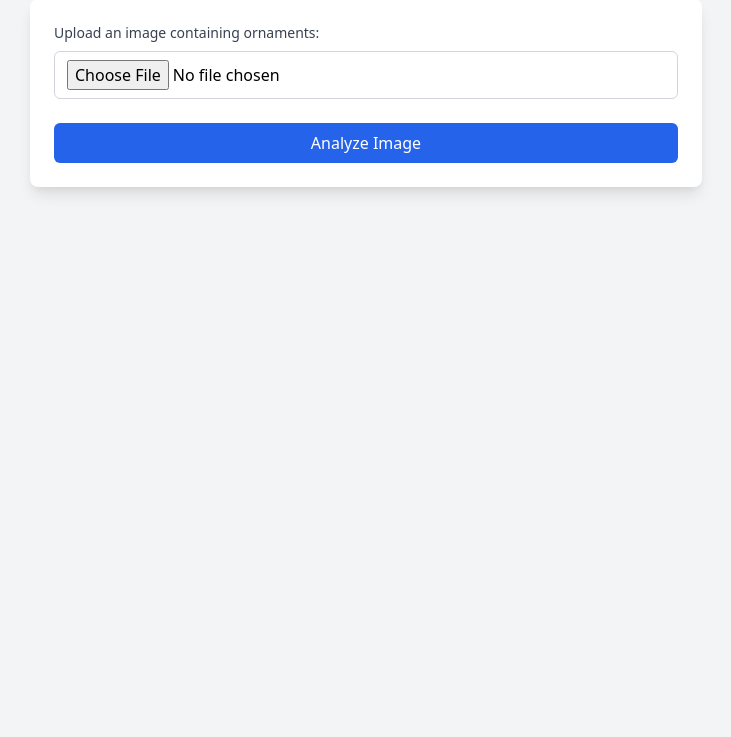
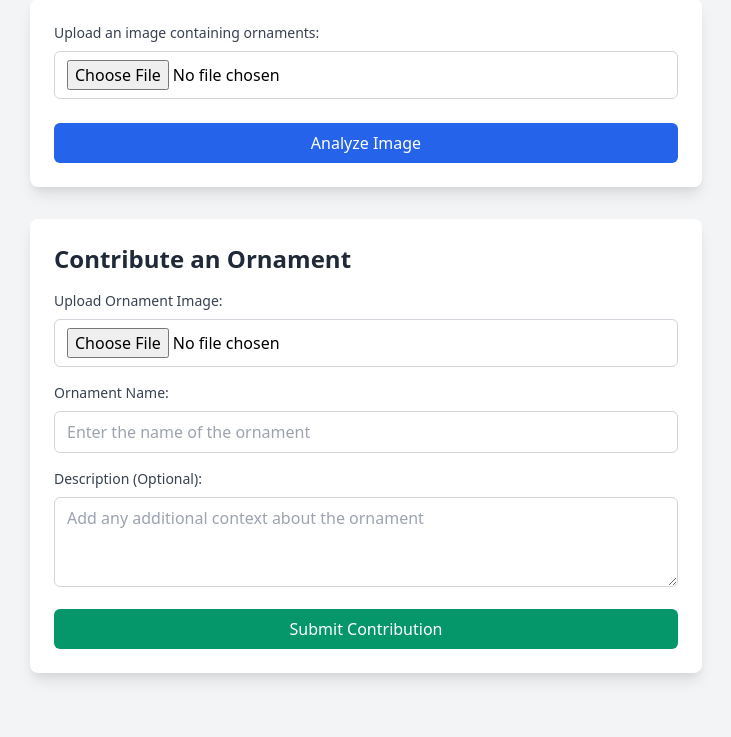
Before and after one commit to ademismkv/Nomadix, a FastAPI app: page / in a window 1280 px wide. Shown: the part 105-842 px from the top of the page, without its empty margins (274-1005 px from the left). Before the commit the page ends 299 px from the top, so only its background shows below. Run offline with FastAPI, Linux system fonts and the light colour scheme.

Commit message:
Update Dockerfile and clean up project structure

```diff
--- a/ornament_analyzer.py
+++ b/ornament_analyzer.py
@@ -1,4 +1,4 @@
-from fastapi import FastAPI, HTTPException, File, UploadFile
+from fastapi import FastAPI, HTTPException, File, UploadFile, Form
 from fastapi.responses import HTMLResponse
 from fastapi.staticfiles import StaticFiles
 from fastapi.templating import Jinja2Templates
@@ -17,6 +17,12 @@ from PIL import Image
 from dotenv import load_dotenv
 import gc
 import torch
+import base64
+import datetime
+import json
+import boto3
+from botocore.exceptions import ClientError
+from supabase import create_client, Client
 
 # Try to load environment variables from .env file, but don't fail if it doesn't exist
 load_dotenv(override=True)
@@ -38,6 +44,22 @@ templates = Jinja2Templates(directory="templates")
 
 # Global model instance
 model = None
+
+# Initialize S3 client
+s3_client = boto3.client(
+    's3',
+    aws_access_key_id=os.getenv('AWS_ACCESS_KEY_ID'),
+    aws_secret_access_key=os.getenv('AWS_SECRET_ACCESS_KEY'),
+    region_name=os.getenv('AWS_REGION', 'us-east-1')
+)
+
+S3_BUCKET = os.getenv('AWS_S3_BUCKET')
+
+# Initialize Supabase client
+supabase: Client = create_client(
+    os.getenv('SUPABASE_URL'),
+    os.getenv('SUPABASE_KEY')
+)
 
 def load_model():
     global model
@@ -92,6 +114,8 @@ def process_image(image_bytes: bytes):
 
         # Extract detected ornaments and count occurrences
         ornament_counts = {}
+        unique_ornaments = {}  # Dictionary to store unique ornaments by class
+
         for result in results:
             boxes = result.boxes
             for box in boxes:
@@ -103,10 +127,29 @@ def process_image(image_bytes: bytes):
                 if confidence > 0.5:  # Confidence threshold
                     ornament_counts[class_name] = ornament_counts.get(class_name, 0) + 1
 
+                    # Only store the highest confidence detection for each class
+                    if class_name not in unique_ornaments or confidence > unique_ornaments[class_name]['confidence']:
+                        # Get bounding box coordinates
+                        x1, y1, x2, y2 = map(int, box.xyxy[0])
+
+                        # Crop the ornament
+                        cropped = img[y1:y2, x1:x2]
+
+                        # Convert to base64
+                        _, buffer = cv2.imencode('.jpg', cropped)
+                        cropped_base64 = base64.b64encode(buffer).decode('utf-8')
+
+                        unique_ornaments[class_name] = {
+                            'class': class_name,
+                            'image': cropped_base64,
+                            'confidence': confidence
+                        }
+
         # Convert to list of unique ornaments
         detected_ornaments = list(ornament_counts.keys())
+        cropped_ornaments = list(unique_ornaments.values())
 
-        return detected_ornaments, ornament_counts
+        return detected_ornaments, ornament_counts, cropped_ornaments
     except Exception as e:
         print(f"Error processing image: {e}")
         raise HTTPException(status_code=500, detail=f"Error processing image: {str(e)}")
@@ -195,7 +238,7 @@ async def analyze_image(file: UploadFile = File(...)):
         print("Image file read successfully")
 
         # Process image with YOLOv8
-        detected_ornaments, ornament_counts = process_image(contents)
+        detected_ornaments, ornament_counts, cropped_ornaments = process_image(contents)
         print(f"Detected ornaments: {detected_ornaments}")
         print(f"Ornament counts: {ornament_counts}")
 
@@ -212,7 +255,8 @@ async def analyze_image(file: UploadFile = File(...)):
         return {
             "detected_ornaments": detected_ornaments,
             "ornament_counts": ornament_counts,
-            "response": response
+            "response": response,
+            "cropped_ornaments": cropped_ornaments
         }
     except Exception as e:
         print(f"Error in analyze_image: {str(e)}")
@@ -221,6 +265,70 @@ async def analyze_image(file: UploadFile = File(...)):
         print(f"Traceback: {traceback.format_exc()}")
         raise HTTPException(status_code=500, detail=str(e))
 
+@app.post("/contribute")
+async def contribute_ornament(
+    file: UploadFile = File(...),
+    label: str = Form(...),
+    description: str = Form(None)
+):
+    try:
+        if not all([os.getenv('SUPABASE_URL'), os.getenv('SUPABASE_KEY')]):
+            raise HTTPException(
+                status_code=500,
+                detail="Supabase credentials not configured"
+            )
+
+        # Read image file
+        contents = await file.read()
+
+        # Generate a unique filename
+        timestamp = datetime.datetime.now().strftime("%Y%m%d_%H%M%S")
+        filename = f"contributions/{timestamp}_{label.replace(' ', '_')}.jpg"
+
+        # Convert image to base64 for Supabase storage
+        image_base64 = base64.b64encode(contents).decode('utf-8')
+
+        # Upload to Supabase Storage
+        try:
+            # Upload the image to Supabase Storage
+            storage_response = supabase.storage.from_('ornaments').upload(
+                filename,
+                contents,
+                {"content-type": "image/jpeg"}
+            )
+
+            # Get the public URL
+            public_url = supabase.storage.from_('ornaments').get_public_url(filename)
+
+            # Save metadata to Supabase Database
+            metadata = {
+                'filename': filename,
+                'label': label,
+                'description': description,
+                'timestamp': timestamp,
+                'url': public_url
+            }
+
+            # Insert into contributions table
+            db_response = supabase.table('contributions').insert(metadata).execute()
+
+            return {
+                "status": "success",
+                "message": "Thank you for your contribution!",
+                "contribution": metadata
+            }
+
+        except Exception as e:
+            print(f"Error uploading to Supabase: {str(e)}")
+            raise HTTPException(
+                status_code=500,
+                detail="Error uploading contribution"
+            )
+
+    except Exception as e:
+        print(f"Error in contribute_ornament: {str(e)}")
+        raise HTTPException(status_code=500, detail=str(e))
+
 if __name__ == "__main__":
     # Pre-load the model when starting the server
     load_model()
--- a/requirements.txt
+++ b/requirements.txt
@@ -12,3 +12,4 @@ Pillow==10.1.0
 pyngrok==7.0.0
 pydantic==2.5.2
 jinja2==3.1.2
+supabase==2.3.0
--- a/templates/index.html
+++ b/templates/index.html
@@ -50,7 +50,7 @@
             <h1 class="text-4xl font-bold text-center mb-8 text-gray-800">Ornament Analysis</h1>
 
             <!-- Image Upload Section -->
-            <div class="bg-white rounded-lg shadow-lg p-6">
+            <div class="bg-white rounded-lg shadow-lg p-6 mb-8">
                 <div class="mb-6">
                     <label for="image-upload" class="block text-sm font-medium text-gray-700 mb-2">
                         Upload an image containing ornaments:
@@ -71,6 +71,60 @@
                 >
                     Analyze Image
                 </button>
+            </div>
+
+            <!-- Contribution Form -->
+            <div class="bg-white rounded-lg shadow-lg p-6 mb-8">
+                <h2 class="text-2xl font-semibold mb-4 text-gray-800">Contribute an Ornament</h2>
+                <form id="contribution-form" class="space-y-4">
+                    <div>
+                        <label for="contribution-image" class="block text-sm font-medium text-gray-700 mb-2">
+                            Upload Ornament Image:
+                        </label>
+                        <input
+                            type="file"
+                            id="contribution-image"
+                            accept="image/*"
+                            required
+                            class="w-full px-3 py-2 border border-gray-300 rounded-md focus:outline-none focus:ring-2 focus:ring-blue-500"
+                        >
+                        <div id="contribution-preview" class="mt-2 hidden">
+                            <img id="contribution-image-preview" class="max-w-full h-48 object-contain rounded-lg">
+                        </div>
+                    </div>
+
+                    <div>
+                        <label for="ornament-label" class="block text-sm font-medium text-gray-700 mb-2">
+                            Ornament Name:
+                        </label>
+                        <input
+                            type="text"
+                            id="ornament-label"
+                            required
+                            placeholder="Enter the name of the ornament"
+                            class="w-full px-3 py-2 border border-gray-300 rounded-md focus:outline-none focus:ring-2 focus:ring-blue-500"
+                        >
+                    </div>
+
+                    <div>
+                        <label for="ornament-description" class="block text-sm font-medium text-gray-700 mb-2">
+                            Description (Optional):
+                        </label>
+                        <textarea
+                            id="ornament-description"
+                            placeholder="Add any additional context about the ornament"
+                            class="w-full px-3 py-2 border border-gray-300 rounded-md focus:outline-none focus:ring-2 focus:ring-blue-500"
+                            rows="3"
+                        ></textarea>
+                    </div>
+
+                    <button
+                        type="submit"
+                        class="w-full bg-green-600 text-white py-2 px-4 rounded-md hover:bg-green-700 focus:outline-none focus:ring-2 focus:ring-green-500 focus:ring-offset-2 transition-colors"
+                    >
+                        Submit Contribution
+                    </button>
+                </form>
             </div>
 
             <div id="result" class="mt-8 bg-white rounded-lg shadow-lg p-6 hidden">
@@ -156,6 +210,74 @@
                 loading.style.display = 'none';
             }
         }
+
+        // Add contribution form handling
+        document.getElementById('contribution-image').addEventListener('change', function(e) {
+            const preview = document.getElementById('contribution-preview');
+            const previewImg = document.getElementById('contribution-image-preview');
+            const file = e.target.files[0];
+
+            if (file) {
+                const reader = new FileReader();
+                reader.onload = function(e) {
+                    previewImg.src = e.target.result;
+                    preview.classList.remove('hidden');
+                }
+                reader.readAsDataURL(file);
+            } else {
+                preview.classList.add('hidden');
+            }
+        });
+
+        document.getElementById('contribution-form').addEventListener('submit', async function(e) {
+            e.preventDefault();
+
+            const submitButton = this.querySelector('button[type="submit"]');
+            const originalButtonText = submitButton.textContent;
+            submitButton.disabled = true;
+            submitButton.textContent = 'Uploading...';
+
+            const formData = new FormData();
+            const imageFile = document.getElementById('contribution-image').files[0];
+            const label = document.getElementById('ornament-label').value;
+            const description = document.getElementById('ornament-description').value;
+
+            if (!imageFile) {
+                alert('Please select an image');
+                submitButton.disabled = false;
+                submitButton.textContent = originalButtonText;
+                return;
+            }
+
+            formData.append('file', imageFile);
+            formData.append('label', label);
+            if (description) {
+                formData.append('description', description);
+            }
+
+            try {
+                const response = await fetch('/contribute', {
+                    method: 'POST',
+                    body: formData
+                });
+
+                const data = await response.json();
+
+                if (data.status === 'success') {
+                    alert('Thank you for your contribution!');
+                    // Reset form
+                    this.reset();
+                    document.getElementById('contribution-preview').classList.add('hidden');
+                } else {
+                    alert('Error submitting contribution: ' + data.message);
+                }
+            } catch (error) {
+                alert('Error submitting contribution: ' + error.message);
+            } finally {
+                submitButton.disabled = false;
+                submitButton.textContent = originalButtonText;
+            }
+        });
     </script>
 </body>
 </html>
```
Also changed, not shown: 1 other file.
